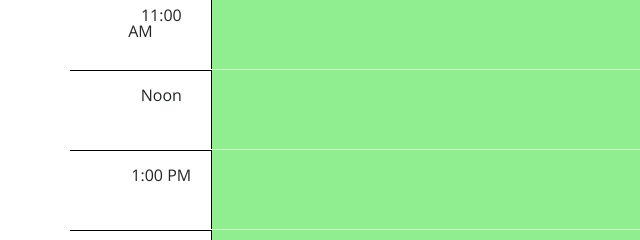
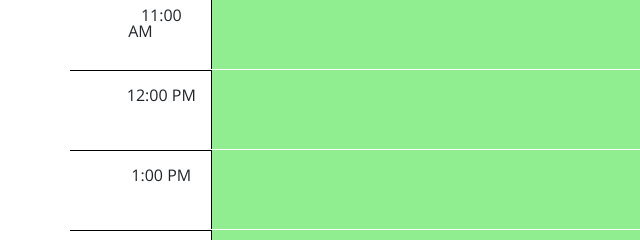
Before and after one commit to fredkamm/work-scheduler, a plain HTML site: page index.html in a window 1280 px wide. Shown: the part 507-747 px from the top of the page, 0-640 px from the left. Drawn offline with nearby package versions, Linux system fonts and the light colour scheme.

Commit message:
read me edit. html text edit, still couldnt figure out the setItem from local storage.

```diff
--- a/assets/js/script.js
+++ b/assets/js/script.js
@@ -222,6 +222,7 @@ function saveInput1(){
 
     localStorage.setItem('hour-9', JSON.stringify(workListEl1.val()));
 }
+
 inputBtn1.on('click', saveInput1);
 
 function saveInput2(){
--- a/index.html
+++ b/index.html
@@ -62,7 +62,7 @@
       </div>
       <div id="rowFour" class="row">
         <div id ="time" class="col">
-          Noon
+          12:00 PM
         </div>
         <textarea name="hour-12" id="hour-12" class="col-9">
         </textarea>
```
Also changed, not shown: 1 other file.
